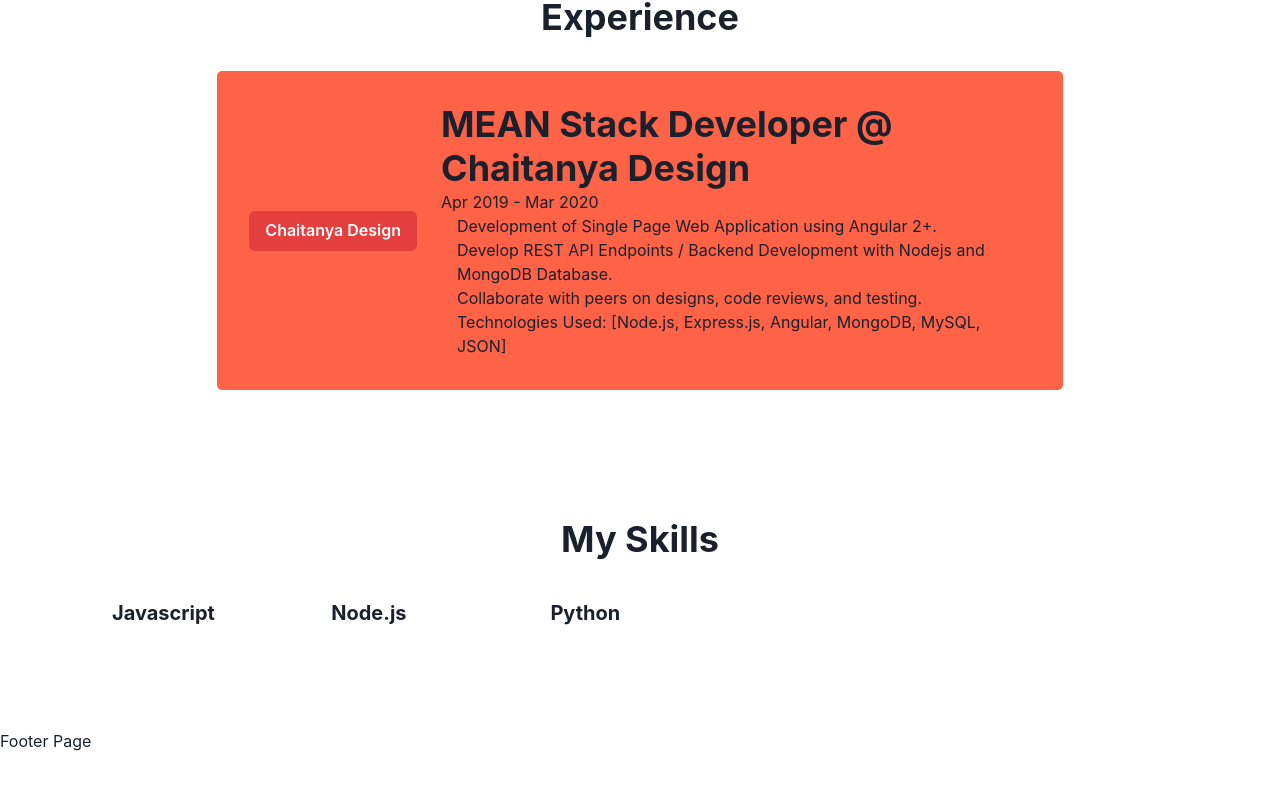
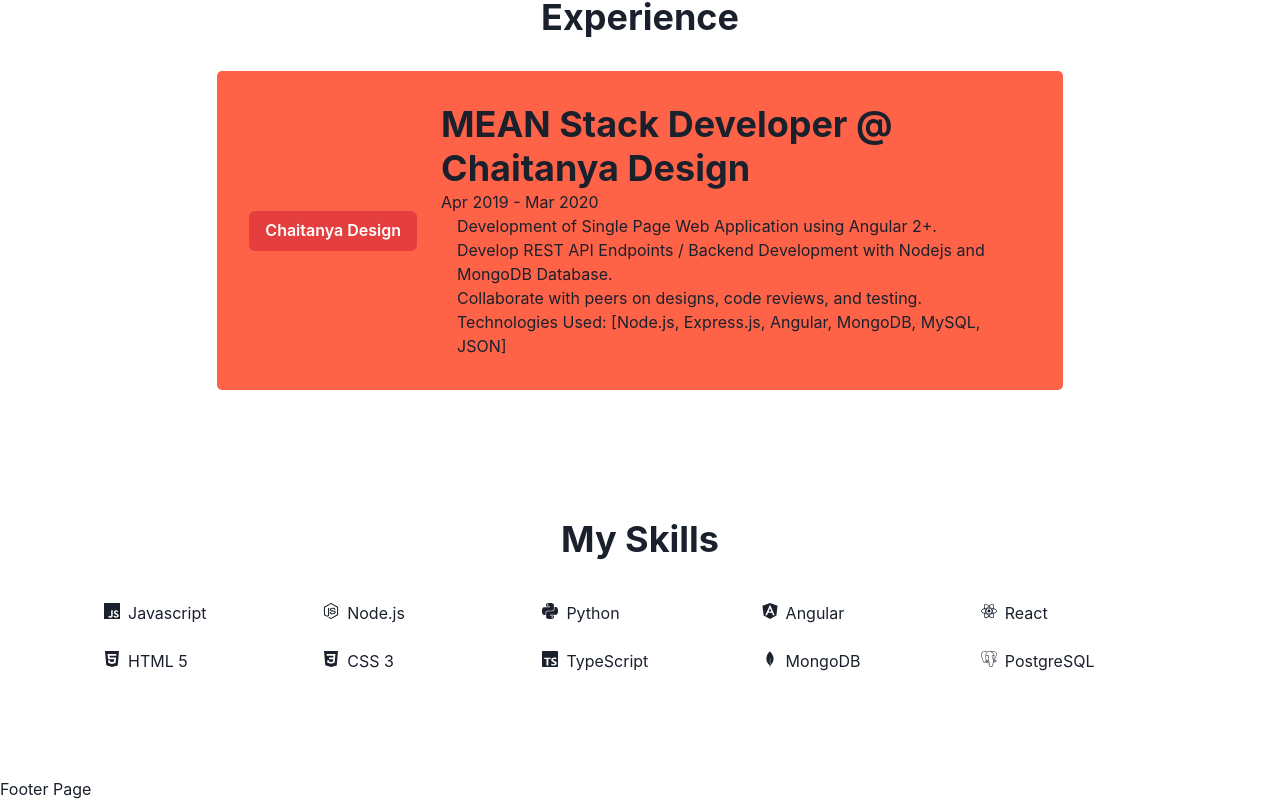
Before and after one commit to Nabin19677/PersonalPortfolio, a Next.js app: page / in a window 1280 px wide. Shown: the part 1543-2344 px from the top of the page. Before the commit the page ends 2296 px from the top, so only its background shows below. Built offline with nearby package versions, Linux system fonts and the light colour scheme.

Commit message:
added skill icons

```diff
--- a/components/sections/Skills.js
+++ b/components/sections/Skills.js
@@ -8,18 +8,69 @@
 } from "@chakra-ui/react";
 import SkillCard from "../ui/skill-card";
 
+import {
+  SiJavascript,
+  SiNodedotjs,
+  SiPython,
+  SiAngular,
+  SiReact,
+  SiHtml5,
+  SiCss3,
+  SiTypescript,
+  SiMongodb,
+  SiPostgresql,
+} from "react-icons/si";
+
 const skills = [
   {
     iconName: "javascript",
     title: "Javascript",
+    iconModule: SiJavascript,
   },
   {
     iconName: "nodedotjs",
     title: "Node.js",
+    iconModule: SiNodedotjs,
   },
   {
     iconName: "python",
     title: "Python",
+    iconModule: SiPython,
+  },
+  {
+    iconName: "angular",
+    title: "Angular",
+    iconModule: SiAngular,
+  },
+  {
+    iconName: "react",
+    title: "React",
+    iconModule: SiReact,
+  },
+  {
+    iconName: "html5",
+    title: "HTML 5",
+    iconModule: SiHtml5,
+  },
+  {
+    iconName: "css3",
+    title: "CSS 3",
+    iconModule: SiCss3,
+  },
+  {
+    iconName: "typescript",
+    title: "TypeScript",
+    iconModule: SiTypescript,
+  },
+  {
+    iconName: "mongodb",
+    title: "MongoDB",
+    iconModule: SiMongodb,
+  },
+  {
+    iconName: "postgresql",
+    title: "PostgreSQL",
+    iconModule: SiPostgresql,
   },
 ];
 
@@ -32,7 +83,11 @@
       <Grid templateColumns="repeat(5,1fr)" gap={6} p={10}>
         {skills.map((skill) => (
           <GridItem key={skill.iconName}>
-            <SkillCard iconName={skill.iconName} title={skill.title} />
+            <SkillCard
+              iconName={skill.iconName}
+              title={skill.title}
+              iconModule={skill.iconModule}
+            />
           </GridItem>
         ))}
       </Grid>
--- a/components/ui/skill-card.js
+++ b/components/ui/skill-card.js
@@ -1,14 +1,14 @@
-import { Box, Heading, HStack, Image } from "@chakra-ui/react";
+import { Box, Heading, HStack, Icon, Image, Text } from "@chakra-ui/react";
 
-export default function SkillCard({ iconName, title }) {
+export default function SkillCard({ iconModule, iconName, title }) {
   return (
     <Box>
       <HStack>
         <Box>
-          <Image src={`/techico/${iconName}.svg`} />
+          <Icon as={iconModule} />
         </Box>
         <Box>
-          <Heading size="md">{title}</Heading>
+          <Text size="md">{title}</Text>
         </Box>
       </HStack>
     </Box>
--- a/package.json
+++ b/package.json
@@ -17,6 +17,7 @@
     "next": "^12.1.2",
     "react": "18.0.0",
     "react-dom": "18.0.0",
+    "react-icons": "^4.3.1",
     "react-scroll": "^1.8.6",
     "react-stickynode": "^4.0.0"
   },
```
Also changed, not shown: 1 other file (tests, documents, lock files or other folders).
